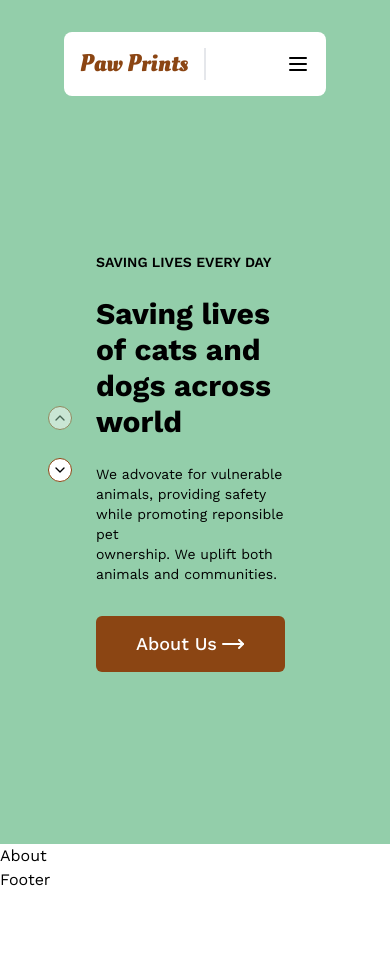
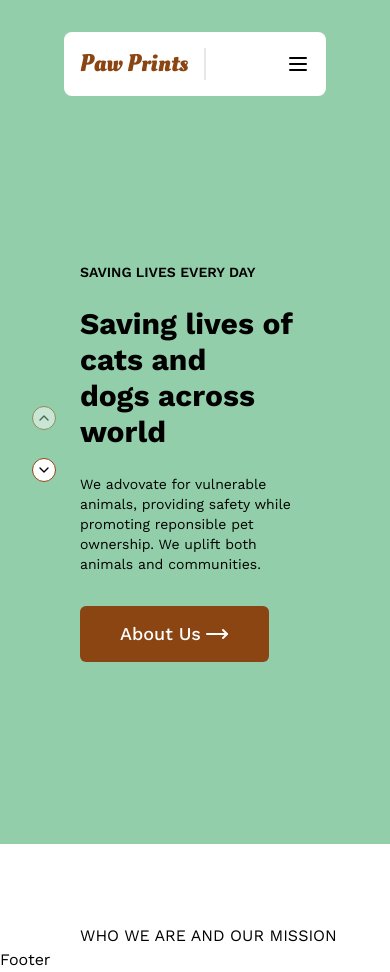
Before and after one commit to sandeepsz/paw_prints, a Next.js app: page / in a window 390 px wide. Before the commit the page ends 892 px from the top, so only its background shows below. Built offline with nearby package versions, Linux system fonts and the light colour scheme.

Commit message:
add about section

```diff
--- a/components/About.tsx
+++ b/components/About.tsx
@@ -1,7 +1,18 @@
 import React from "react";
 
 const About = () => {
-  return <div>About</div>;
+  return (
+    <>
+      <div className="w-[1150px]  md:flexBetween lg:gap-28 mx-20 md:mx-12 mt-20 md:mt-28 lg:mt-8">
+        <div>
+          <h3>WHO WE ARE AND OUR MISSION</h3>
+        </div>
+        <div></div>
+
+        <div></div>
+      </div>
+    </>
+  );
 };
 
 export default About;
--- a/components/HeroContent.tsx
+++ b/components/HeroContent.tsx
@@ -13,7 +13,7 @@ import {
 const HeroContent = () => {
   return (
     <>
-      <div className="w-[1150px]  md:flexBetween lg:gap-28 mx-24 md:mx-12 mt-20 md:mt-28 lg:mt-8">
+      <div className="w-[1150px]  md:flexBetween lg:gap-28 mx-20 md:mx-12 mt-20 md:mt-28 lg:mt-8">
         <div className="flex flex-col gap-8">
           <Carousel className="" orientation="horizontal">
             <CarouselContent>
```
